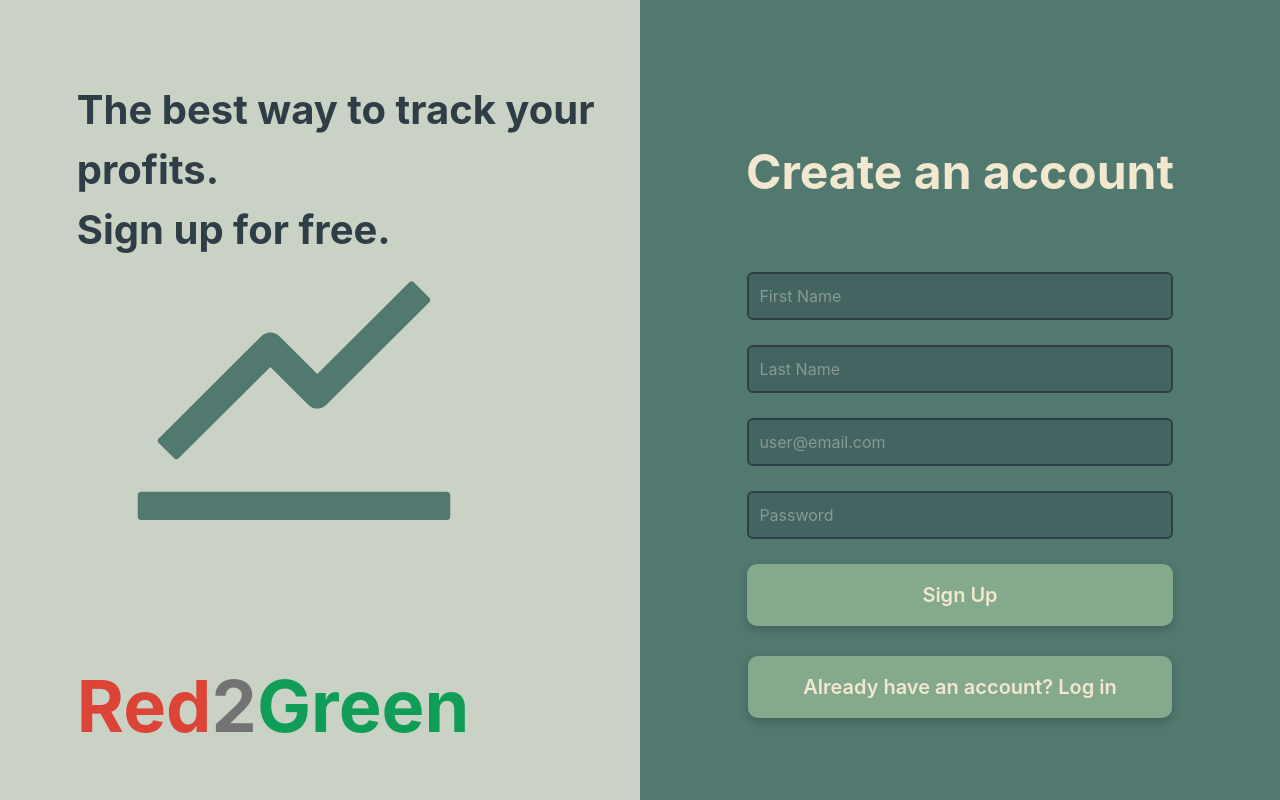
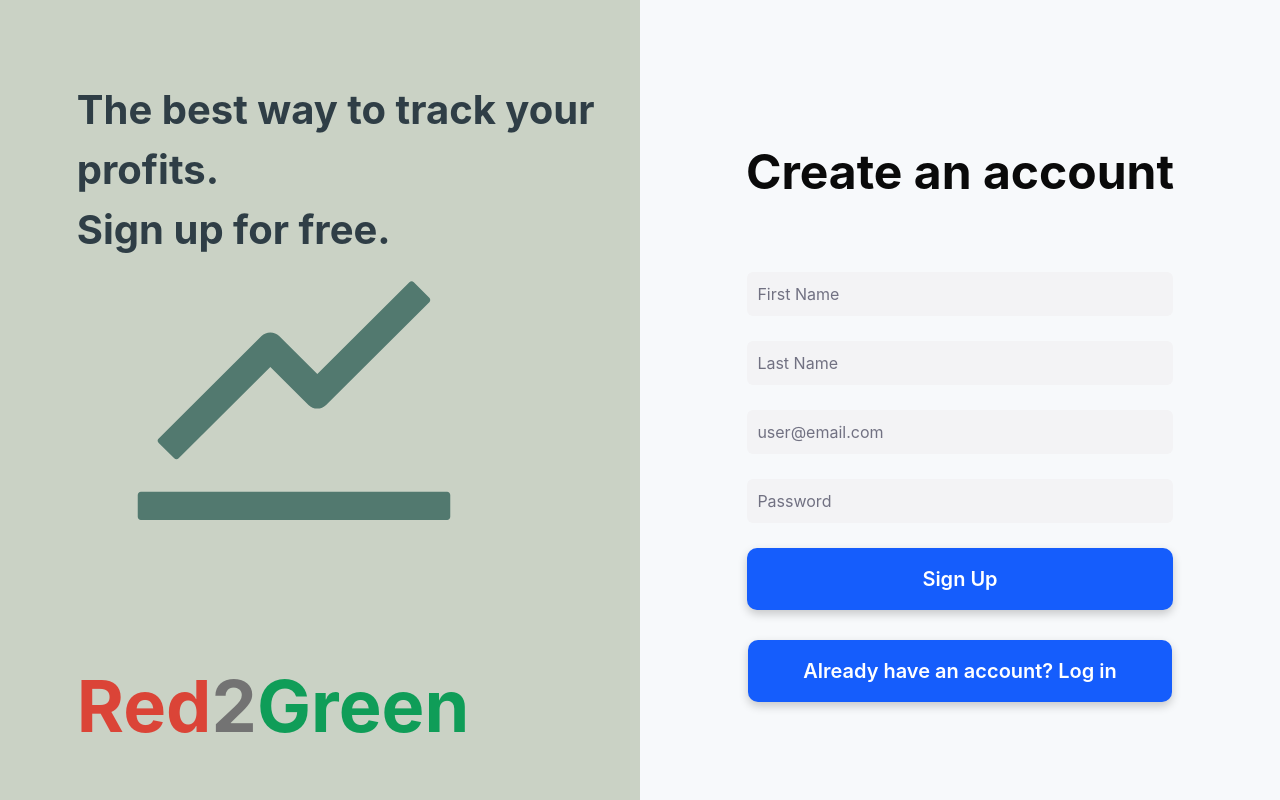
Before and after one commit to UFRed2Green/Red2Green, a Next.js app in the folder client/: page /register in a window 1280 px wide. Built offline with nearby package versions, Linux system fonts and the light colour scheme.

Commit message:
Recolored register page

```diff
--- a/client/src/app/styles/register.css
+++ b/client/src/app/styles/register.css
@@ -1,12 +1,12 @@
 @import 'tailwindcss';
 
 html {
-    color: #F2E8CF;
+    color: #0A0A0A;
     font-family: 'Inter', sans-serif;
 }
 
 .register-container {
-    background-color: #6A994E;
+    background-color: #F7F9FB;
     display: flex;
     height: 100vh;
 }
@@ -15,7 +15,7 @@ html {
     display: flex;
     flex-direction: column;
     flex: 1;
-    background-color: #52796F;
+    background-color: #F7F9FB;
     align-items: center;
 }
 
@@ -27,23 +27,27 @@ html {
 }
 
 .register-form input {
-    border: 2px solid #2F3E46;
-    background-color: #446461;
+    border-radius: 6px;
+    background-color: #F3F3F5;
     padding: 10px;
-    border-radius: 6px;
-    color: #CAD2C5;
+    color: #0A0A0A;
     outline: none;
-    transition: all 0.2s ease;
+}
+
+.register-form input::placeholder {
+  color: #717182;
 }
 
 .register-form input:focus {
-    border-color: #F2E8CF;
-    background-color: #446461;
-    box-shadow: 0 0 5px #F2E8CF;
+    outline: none;
+    border: 5px solid #CFCFCF;
+    border-radius: 10px;
+    background-color: #F3F3F5;
 }
 
 .sign-up-button {
-    background-color: #84A98C;
+    background-color: #155DFC;
+    color: #ffffff;
     padding: 16px 175px;
     border-radius: 10px;
     transition: all 0.2s ease;
@@ -53,7 +57,7 @@ html {
 }
 
 .sign-up-button:hover {
-    background-color: #6A994E;
+    background-color: #1447E6;
     font-size: 1.25rem;
     font-weight: 600;
     border-radius: 10px;
@@ -63,7 +67,8 @@ html {
 
 .login-button {
     margin-top: 30px;
-    background-color: #84A98C;
+    color: #ffffff;
+    background-color: #155DFC;
     padding: 16px 55px;
     border-radius: 10px;
     transition: all 0.2s ease;
@@ -73,7 +78,7 @@ html {
 }
 
 .login-button:hover {
-    background-color: #6A994E;
+    background-color: #1447E6;
     font-size: 1.25rem;
     font-weight: 600;
     border-radius: 10px;
```
